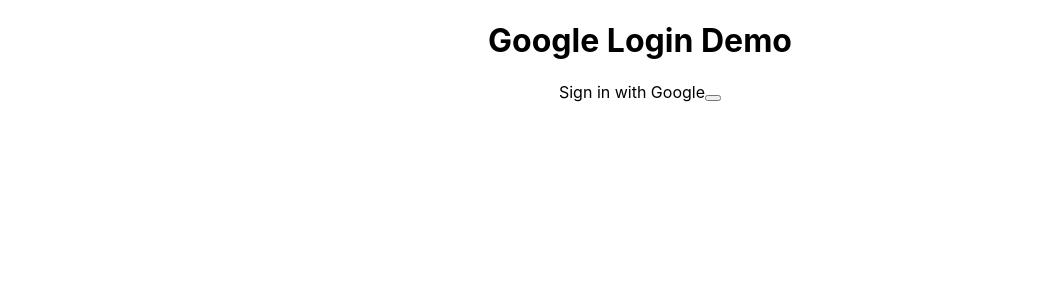
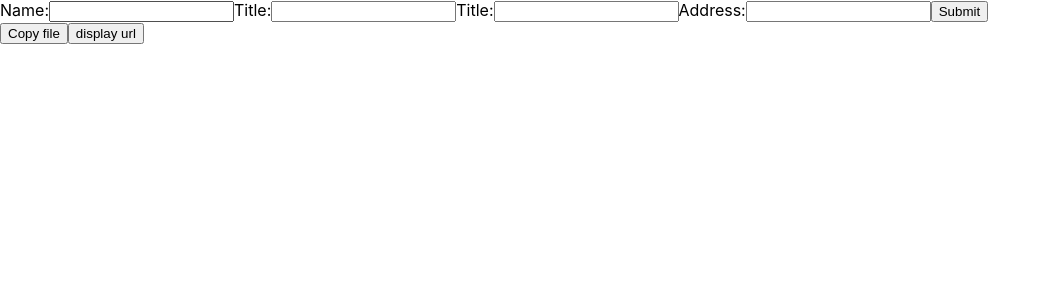
Before and after one commit to vlad-pro/mailmerge-google-react, a React (Create React App) app: page / in a window 1280 px wide. Shown: the top 300 px of the page, without its empty margins (0-1051 px from the left). Built offline with nearby package versions, Linux system fonts and the light colour scheme.

Commit message:
auth token

```diff
--- a/package.json
+++ b/package.json
@@ -6,6 +6,7 @@
     "@testing-library/jest-dom": "^5.11.5",
     "@testing-library/react": "^11.1.0",
     "@testing-library/user-event": "^12.1.10",
+    "axios": "^0.21.0",
     "react": "^17.0.1",
     "react-dom": "^17.0.1",
     "react-scripts": "4.0.0",
--- a/src/App.js
+++ b/src/App.js
@@ -1,54 +1,143 @@
 import React, { Fragment } from "react";
 import "./App.css";
+import axios from "axios";
 
+const client_id =
+  "";
+const client_secret = "";
+const scope = "https://www.googleapis.com/auth/drive";
+const redirect_uri = "http://localhost:3000";
+const response_type = "code";
+
+const generateAuthCodeUrl = function () {
+  var authURL =
+    "https://accounts.google.com/o/oauth2/v2/auth?" +
+    "client_id=" + client_id +
+    "&scope=" + scope +
+    "&redirect_uri=" + redirect_uri +
+    "&response_type=" + response_type;
+
+  //redirect to consent page
+  return authURL;
+};
+
+const getAccessToken = function (x) {
+      var postDataUrl = 'https://www.googleapis.com/oauth2/v4/token?' +
+          'code=' + x +  //auth code received from the previous call
+          '&client_id=' + client_id +
+          '&client_secret=' + client_secret +
+          '&redirect_uri=' + redirect_uri +
+          '&grant_type=' + "authorization_code"
+
+      axios.post(postDataUrl)
+      .then((response) => {
+        return response.data.access_token;
+      }, (error) => {
+        console.log(error);
+      })
+  };
 
 class App extends React.Component {
+  constructor(props) {
+    super(props);
+    this.state = {
+      to_name: "",
+      to_title: "",
+      to_company: "",
+      to_address: "",
+    };
 
-  insertGapiScript() {
-    const script = document.createElement('script')
-    script.src = 'https://apis.google.com/js/api.js'
-    script.onload = () => {
-      this.initializeGoogleSignIn()
-    }
-    document.body.appendChild(script)
+    this.handleChange = this.handleChange.bind(this);
+    this.handleSubmit = this.handleSubmit.bind(this);
   }
 
-  initializeGoogleSignIn() {
-    window.gapi.load('auth2', () => {
-      window.gapi.auth2.init({
-        client_id: '684724213484-72gd2862k8e6c2r73eshl3771j68u5a2.apps.googleusercontent.com'
-      })
-      console.log('Api inited')
+  handleChange(event) {
+    this.setState({
+      to_name: event.target.to_name,
+      to_title: event.target.to_title,
+      to_company: event.target.to_company,
+      to_address: event.target.to_address,
+    });
+  }
 
-      window.gapi.load('signin2', () => {
-        const params = {
-          onsuccess: () => {
-            console.log('User has finished signing in!')
-          }
-        }
-        window.gapi.signin2.render('loginButton', params)
-      })
-    })
+  handleSubmit(event) {
+    alert("A name was submitted: " + this.state.to_name);
+    event.preventDefault();
+  }
+
+  MailMerge() {
+    const authURL = generateAuthCodeUrl();
+    console.log(authURL);
+    window.location.assign(authURL);
+  }
+
+  UrlDisplay() {
+    console.log(window.location.search);
   }
 
   componentDidMount() {
-    console.log('Loading')
-
-    this.insertGapiScript();
+    // const code =
+    // console.log("Hello")
+    const params = new URLSearchParams(window.location.search);
+    const code = params.get("code")
+    if (code) {
+      console.log("Gotcha");
+      console.log(code);
+      getAccessToken(code)
+    } else {
+      console.log("code not in query string");
+    }
   }
-
-  signOut(){
-
-
-  }
-
 
   render() {
     return (
-      <div className="App">
-        <h1>Google Login Demo</h1>
-        <a id="loginButton" on>Sign in with Google</a>
-        <button onClick="signOut()"/>
+      <div>
+        <form onSubmit={this.handleSubmit}>
+          <label>
+            Name:
+            <input
+              type="text"
+              value={this.state.to_name}
+              onChange={this.handleChange}
+              // placeholder="Name of the recipient"
+            />
+          </label>
+
+          <label>
+            Title:
+            <input
+              type="text"
+              value={this.state.to_title}
+              onChange={this.handleChange}
+              // placeholder="Title of the recipient"
+            />
+          </label>
+
+          <label>
+            Title:
+            <input
+              type="text"
+              value={this.state.to_company}
+              onChange={this.handleChange}
+              // placeholder="Company of the recipient"
+            />
+          </label>
+
+          <label>
+            Address:
+            <input
+              type="text"
+              value={this.state.to_address}
+              onChange={this.handleChange}
+              // placeholder="Address of the recipient"
+            />
+          </label>
+
+          <input type="submit" value="Submit" />
+        </form>
+
+        <button onClick={this.MailMerge}>Copy file</button>
+        <button onClick={this.UrlDisplay}>display url</button>
       </div>
     );
   }
```
Also changed, not shown: src/services.js (added, +29 -0 lines), 1 other file (tests, documents, lock files or other folders).
